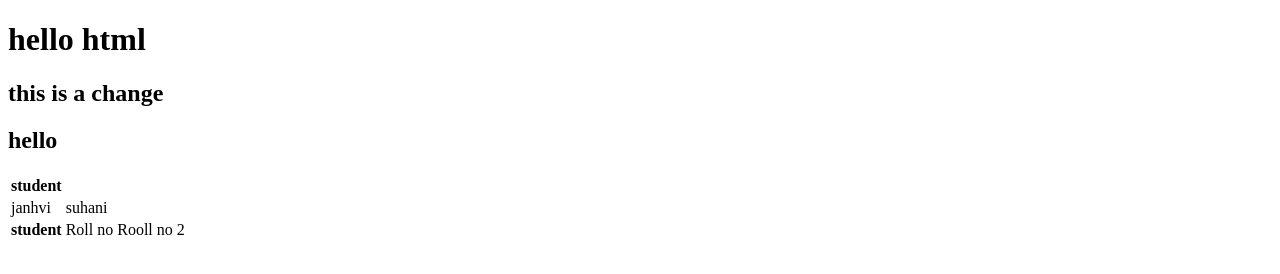
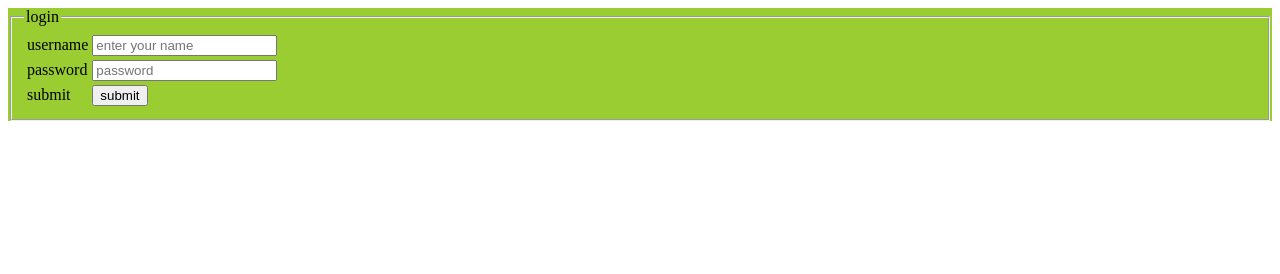
Before and after one commit to janhvi-84/HTML, a plain HTML site: page index.html in a window 1280 px wide. Drawn offline with Linux system fonts and the light colour scheme.

Commit message:
login page
this is a login page

```diff
--- a/index.html
+++ b/index.html
@@ -1,28 +1,23 @@
+
 <!DOCTYPE html>
 <html lang="en">
 <head>
     <meta charset="UTF-8">
     <meta name="viewport" content="width=device-width, initial-scale=1.0">
-    <title>index</title>
+    <title>login page</title>
 </head>
 <body>
-    <h1>hello html</h1>
-    <h2> this is a change </h2>
-    <h2>hello</h2>
-    <table>
-        <tr>
-            <th>student</th>
-            <student 2>
+    <form name ="from1" style ="background-color:yellowgreen;"><fieldset>
 
-        </tr>
-        <tr>
-            <td> janhvi</td>
-            <td>suhani</td>
-        </tr>
-        <th>student</th>
-        <td>Roll no</td>
-        <td>Rooll no 2</td></td>
+        <legend>login</legend>
+        <table>
 
-    </table>
+            <tr><td>username</td><td><input type="text"placeholder="enter your name "id="uname"></td></tr>
+            <tr><td>password</td><td><input type="text"placeholder="password "id=""></td></tr>
+            <tr><td>submit</td><td><button>submit</button></td></tr>
+
+        </table>
+    </fieldset>
+    </form>
 </body>
 </html>
```
